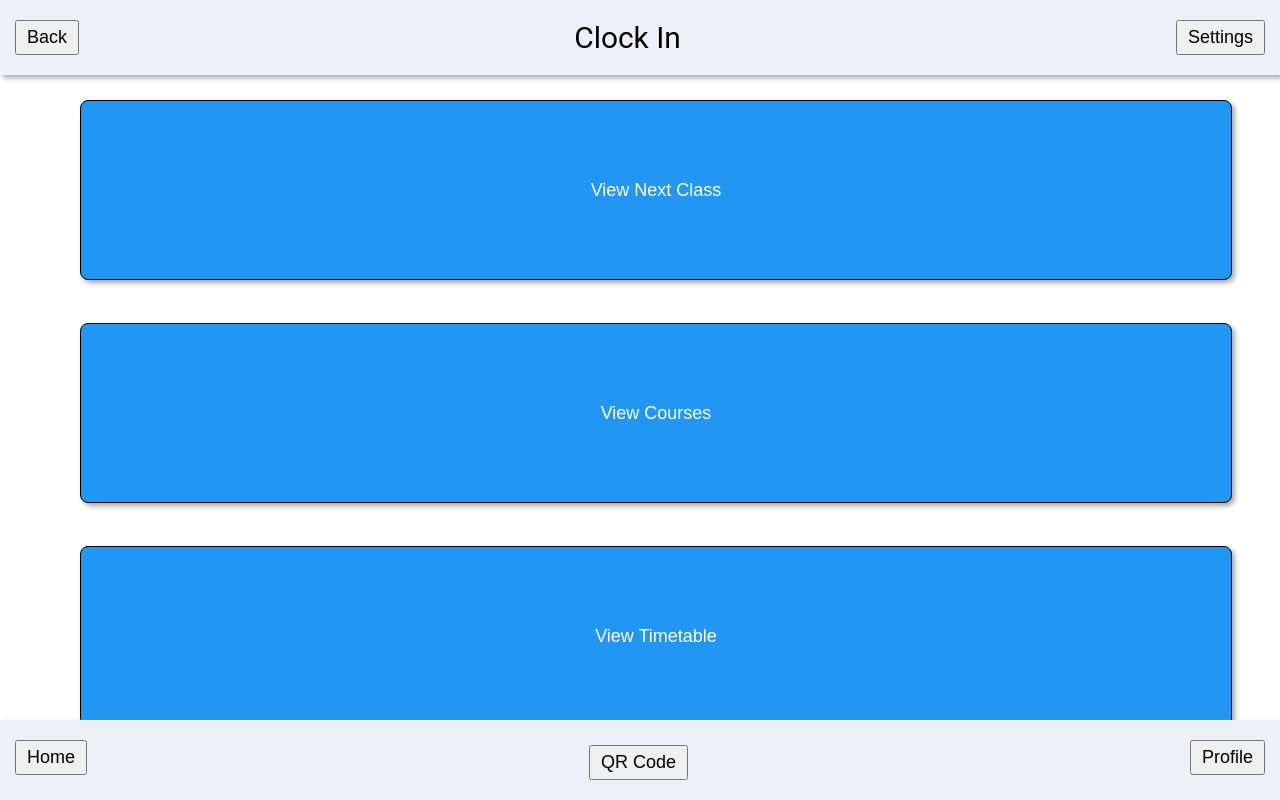
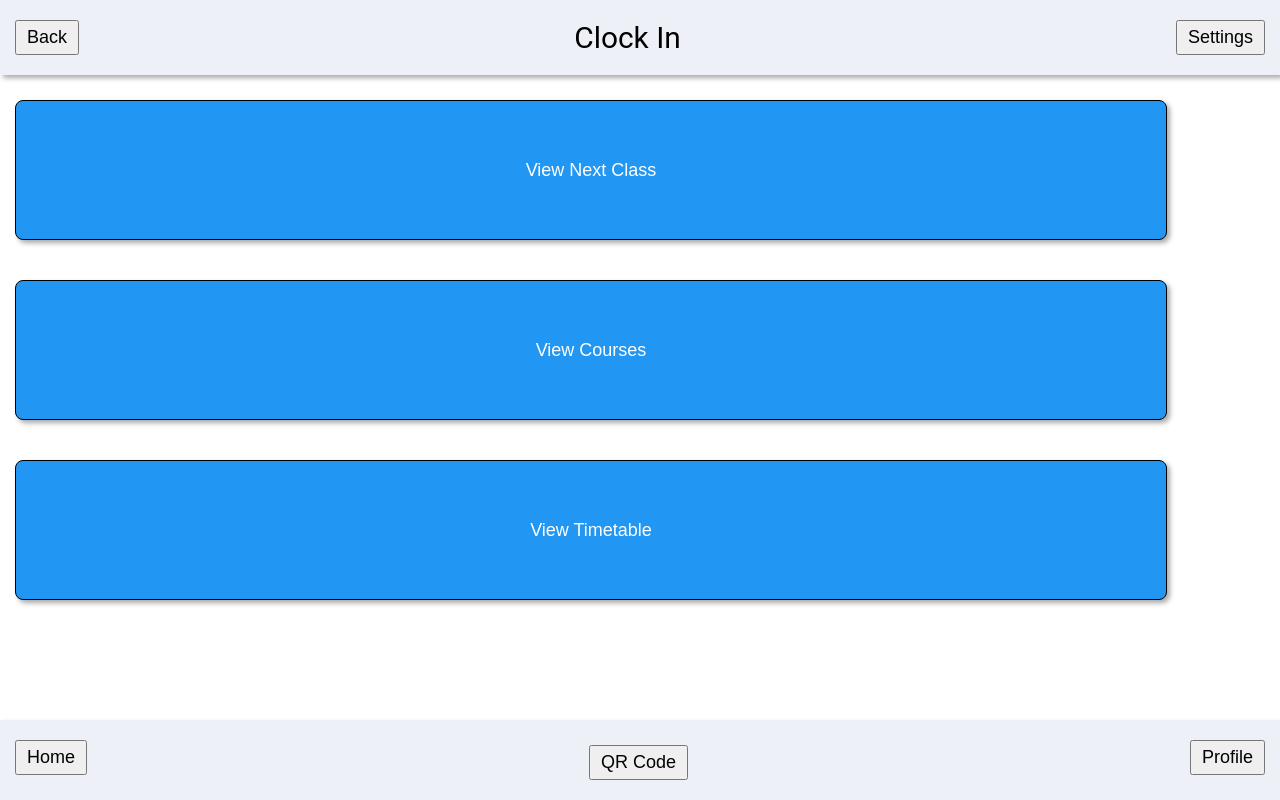
Before and after one commit to realere/Clock-In-app, a plain HTML site: page public_html/homepage.html in a window 1280 px wide. Drawn offline with Linux system fonts and the light colour scheme.

Commit message:
home page looks great

```diff
--- a/public_html/clockIn.css
+++ b/public_html/clockIn.css
@@ -18,7 +18,7 @@ body{
   top: 60px;
   left: 0px;
   width: 100%;
-  overflow: visible;
+ overflow: visible;
 
 }
 
@@ -120,14 +120,18 @@ button{
 .homepage-button{
 
     position: relative;
-    height: 180px;
+    height: 140px;
     width:  90%;
     border-radius: 8px;
-    margin-left: 80px;
     margin-top: 40px;
+    padding: 10px 10px;
+
+
+   /* margin-left: 80px;
+
     margin-right: 10px;
-    margin-bottom: 3px;
-/*    padding: 10px 10px;*/
+    margin-bottom: 3px;*/
+
 
 }
 
--- a/public_html/homepage.html
+++ b/public_html/homepage.html
@@ -20,27 +20,27 @@ and open the template in the editor.
         </div>
 
         <div id="container">
-            <div>
+
             <button class="homepage-button"  id="viewNextClass-button"  onclick="viewnextclass">
 
              View Next Class
          </button>
 
-            </div>
-            <div>
+
+
         <button class="homepage-button" id="ViewCourses-button" onclick="ViewCourses">
             View Courses
 
          </button>
 
-          </div>
-            <div>
+
+
          <button class="homepage-button" id="viewTimetable-button" onclick="viewTimetable">
 
              View Timetable
 
          </button>
-          </div>
+
          </div>
         <div id="bottom-navbar">
             <button id="home-button" onclick="goHome()">Home</button>
```
